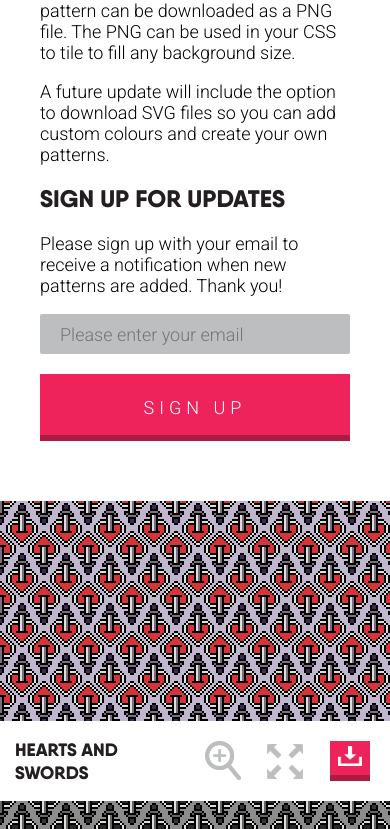
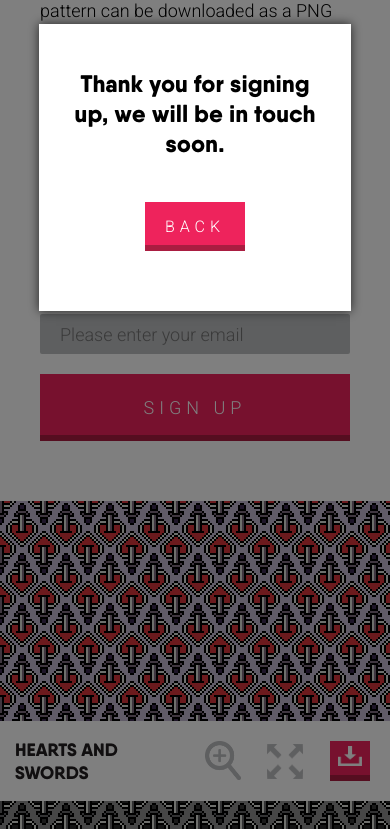
Before and after one commit to pcsandford/malpas, a website: page index.html in a window 390 px wide. Both pictures are taken after a click on the element "SIGN UP". Shown: the part 651-1480 px from the top of the page. Drawn offline with nearby package versions, Linux system fonts and the light colour scheme; files that its build step writes are made by us from their sources.

Commit message:
adding in form response modal

```diff
--- a/index.html
+++ b/index.html
@@ -207,6 +207,20 @@
       </div>
     </div>
 
+    <!--=======
+    EMAIL THANK YOU MODAL AREA
+    =======-->
+    <div class="modal--email--thanks__background">
+      <div class="modal--thanks__card">
+        <p class="modal__thanks__text--title">Thank you for signing up, we will be in touch soon.</p>
+        <!-- <p class="modal__thanks__text"> If you like it, please feel free to share it on twitter.</p> -->
+        <div class="modal--thanks__card--buttons">
+          <!-- <div class="modal__button modal__button--tweet">Tweet</div> -->
+          <div class="modal__button modal__button--back modal--email__button--back">back</div>
+        </div>
+      </div>
+    </div>
+
   </div><!--.wrapper-->
 
   <script src="https://ajax.googleapis.com/ajax/libs/jquery/2.1.3/jquery.min.js"></script>
--- a/src/scripts/app.js
+++ b/src/scripts/app.js
@@ -44,6 +44,11 @@ patternApp.openThanks = function() {
 
 patternApp.closeThanks = function() {
   $(".modal--thanks__background").fadeOut();
+};
+
+patternApp.closeEmailThanks = function() {
+  $(".modal--email--thanks__background").fadeOut();
+  $(".input__email").val("");
 };
 
 //show the download modal when the download button is clicked
@@ -98,6 +103,11 @@ patternApp.init = function() {
     patternApp.closeThanks();
   });
 
+  //click 'back' to close the email thank you modal
+  $(".modal--email__button--back").on("click", function() {
+    patternApp.closeEmailThanks();
+  });
+
    //click 'get tiles' to download the tiles and close the modal
   // $(".modal__button--download").on("click", function() {
   //   patternApp.downloadTiles();
--- a/src/scripts/email_submit.js
+++ b/src/scripts/email_submit.js
@@ -9,6 +9,6 @@ $(".button--signup").on("click", function() {
         data: {message: message},
         dataType: "json"
     });
-    alert('Thanks for the email, we\'ll be in touch promptly.');
+    $(".modal--email--thanks__background").fadeIn();
     return false;
   });
--- a/src/styles/style.scss
+++ b/src/styles/style.scss
@@ -579,6 +579,61 @@ THANK YOU MODAL
   }
 
 }
+
+/*=======
+EMAIL THANK YOU MODAL
+=======*/
+
+.modal--email--thanks__background {
+  @include download--background;
+  display:none;
+
+  .modal--thanks__card {
+    @include area--download__card;
+    padding:20px 30px 40px;
+    text-align:center;
+
+    @media (max-width: 768px) {
+        width:80%;
+        margin:10%;
+      }
+
+
+
+    p.modal__thanks__text--title {
+      font-size:30px;
+      width:100%;
+      padding:0px 35px;
+
+      @media (max-width: 480px) {
+        padding:0;
+        font-size:24px;
+      }
+    }
+  }
+
+  .modal--thanks__card--buttons {
+    display:flex;
+    justify-content:center;
+
+    .modal__button {
+    @include button;
+    padding:15px 20px;
+    margin:20px;
+    color:$white;
+    flex-shrink:0;
+
+    &:hover {
+      background-color:$darkPink;
+    }
+  }
+  }
+
+  .modal__instructions {
+    @include text--body;
+  }
+
+}
 /*=======
 DOWNLOAD MODAL
 =======*/
```
Also changed, not shown: build/all.min.js, build/style.min.css.
